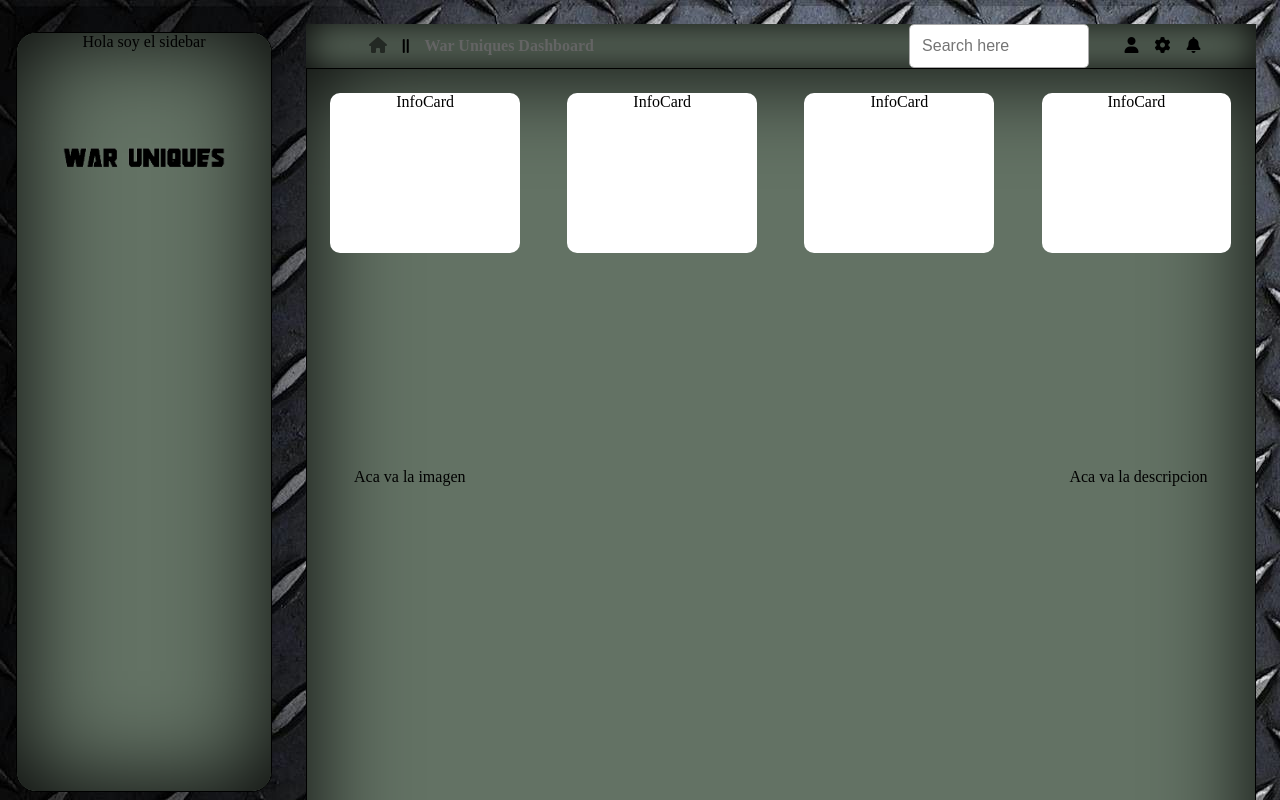
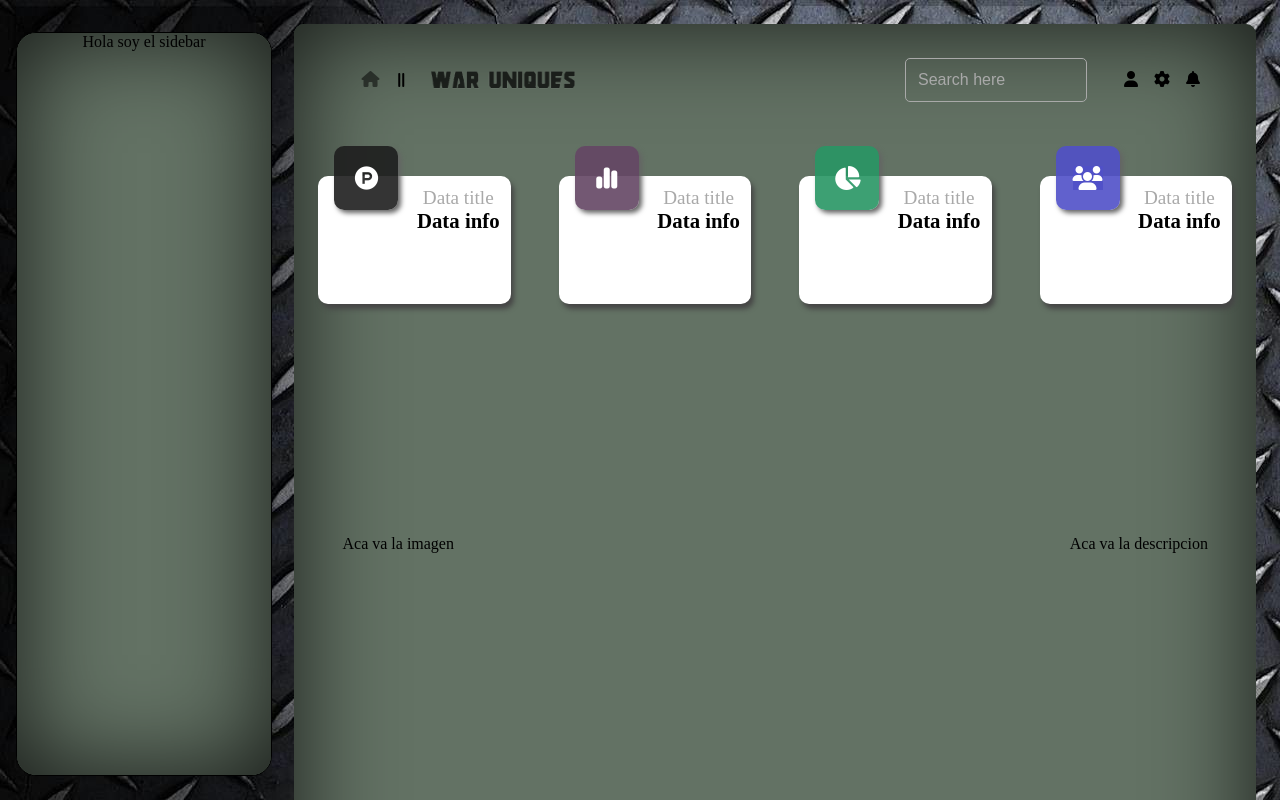
Before and after one commit to diego1005/war_uniques, a React (Create React App) app in the folder dashboard/: page / in a window 1280 px wide. Shown: the top 800 px of the page. Built offline with nearby package versions, Linux system fonts and the light colour scheme.

Commit message:
adding styles to dashboard

```diff
--- a/dashboard/src/Components/Footer/Footer.css
+++ b/dashboard/src/Components/Footer/Footer.css
@@ -1,7 +1,4 @@
 .footer {
     width: 100%;
     text-align: center;
-    border: 1px solid black;
-    background-color: rgb(99,114,100);
-    box-shadow: 0px 0px 20px 0px black inset;
 }
--- a/dashboard/src/Components/Header/Header.css
+++ b/dashboard/src/Components/Header/Header.css
@@ -2,7 +2,5 @@
     display: flex;
     justify-content: center;
     width: 100%;
-    height: 15%;
-    background-color: rgb(99,114,100);
-    box-shadow: 0px 0px 40px 0px black inset;
+    height: 7rem;
 }
--- a/dashboard/src/Components/Header/Navbar/Navbar.css
+++ b/dashboard/src/Components/Header/Navbar/Navbar.css
@@ -5,8 +5,10 @@
     text-align: center;
 }
 
-.nav-logo {
-    width: 5rem;
+.logo {
+    width: 10rem;
+    margin-top: 0.8rem;
+    opacity: 0.7;
 }
 
 .nav-left {
--- a/dashboard/src/Components/Header/Navbar/Navbar.jsx
+++ b/dashboard/src/Components/Header/Navbar/Navbar.jsx
@@ -3,6 +3,7 @@ import "./Navbar.css"
 import { Link } from "react-router-dom"
 import SearchBar from "./SearchBar/SearchBar";
 import NavIcon from "./NavIcon/NavIcon";
+import Logo from '../../../Assets/img/war_uniques-logo-min.png'
 
 function Navbar() {
   return (
@@ -10,7 +11,9 @@ function Navbar() {
       <div className="nav-left">
         <Link to="/"><i className="fa-solid fa-house"></i></Link>
         <i className="fa-solid fa-grip-lines-vertical"></i>
-        <p className='left-title'>War Uniques Dashboard</p>
+        <p className='left-title'>
+        <img className='logo' src={Logo} alt="Logo"/>
+        </p>
       </div>
       {/* <Link to="/test"><i className="fa-solid fa-house"></i></Link> */}
       <div className="nav-right">
--- a/dashboard/src/Components/Header/Navbar/SearchBar/SearchBar.css
+++ b/dashboard/src/Components/Header/Navbar/SearchBar/SearchBar.css
@@ -10,6 +10,11 @@
 .search-in {
     width: 100%;
     font-size: 1rem;
+    background-color: transparent;
     padding: 12px;
     border: none;
 }
+
+.search-in::placeholder {
+    color: darkgrey;
+}
--- a/dashboard/src/Components/Main/Main.css
+++ b/dashboard/src/Components/Main/Main.css
@@ -1,8 +1,4 @@
 .main {
     width: 100%;
     text-align: center;
-    border: 1px solid black;
-    background-color: rgb(99,114,100);
-    box-shadow: 0px 0px 100px 0px black inset;
-
 }
--- a/dashboard/src/Components/Main/SectionTop/InfoCard/InfoCard.css
+++ b/dashboard/src/Components/Main/SectionTop/InfoCard/InfoCard.css
@@ -1,6 +1,66 @@
 .info-card {
+    display: flex;
+    flex-direction: column;
+    justify-content: space-between;
+    align-items: center;
     width: 20%;
-    height: 10rem;
+    height: 8rem;
     background-color: white;
     border-radius: 10px;
+    box-shadow: 3px 5px 5px 0px rgb(70, 70, 70);
 }
+
+.top-card {
+    display: flex;
+    justify-content: space-between;
+    align-items: center;
+    width: 100%;
+}
+
+.icon-card {
+    position: relative;
+    bottom: 2rem;
+    left: 1rem;
+    display: flex;
+    justify-content: center;
+    align-items: center;
+    width: 4rem;
+    height: 4rem;
+    border-radius: 10px;
+    box-shadow: 3px 3px 5px 0px rgb(100, 100, 100);
+}
+
+.f-icon {
+    background-color: rgba(30, 30, 30, 0.9);
+}
+
+.s-icon {
+    background-color: rgba(100, 70, 100, 0.9);
+}
+
+.t-icon {
+    background-color: rgba(40, 150, 100, 0.9);
+}
+
+.fh-icon {
+    background-color: rgba(80, 80, 200, 0.9);
+}
+
+.icon {
+    font-size: 1.5rem;
+    color: white;
+}
+
+.data-card {
+    padding: 0.7rem;
+}
+
+.data-title {
+    font-size: 1.2rem;
+    color: darkgrey
+}
+
+.data-info {
+    font-size: 1.3rem;
+    font-weight: bold;
+}
--- a/dashboard/src/Components/Main/SectionTop/InfoCard/InfoCard.jsx
+++ b/dashboard/src/Components/Main/SectionTop/InfoCard/InfoCard.jsx
@@ -1,11 +1,21 @@
 import React from 'react'
 import "./InfoCard.css";
 
-function InfoCard() {
+function InfoCard(props) {
   return (
     <div className='info-card'>
-      InfoCard
+      <div className="top-card">
+        {props.icon}
+        <div className="data-card">
+          <p className="data-title">Data title</p>
+          <p className="data-info">Data info</p>
+        </div>
       </div>
+      <div className="middle-card"></div>
+      <div className="bottom-card">
+
+      </div>
+    </div>
   )
 }
 
--- a/dashboard/src/Components/Main/SectionTop/SectionTop.jsx
+++ b/dashboard/src/Components/Main/SectionTop/SectionTop.jsx
@@ -5,10 +5,26 @@ import InfoCard from "./InfoCard/InfoCard";
 function SectionTop() {
   return (
     <div className='section-top'>
-      <InfoCard></InfoCard>
-      <InfoCard></InfoCard>
-      <InfoCard></InfoCard>
-      <InfoCard></InfoCard>
+      <InfoCard icon={
+        <div className="icon-card f-icon">
+          <i className='fa-brands fa-product-hunt icon'></i>
+        </div>
+      }></InfoCard>
+      <InfoCard icon={
+        <div className="icon-card s-icon">
+          <i className="fa-solid fa-chart-simple icon"></i>
+        </div>
+      }></InfoCard>
+      <InfoCard icon={
+        <div className="icon-card t-icon">
+          <i className="fa-solid fa-chart-pie icon"></i>
+        </div>
+      }></InfoCard>
+      <InfoCard icon={
+        <div className="icon-card fh-icon">
+          <i className="fa-solid fa-users icon fh-icon"></i>
+        </div>
+      }></InfoCard>
     </div>
   )
 }
--- a/dashboard/src/Components/Sidebar/Sidebar.css
+++ b/dashboard/src/Components/Sidebar/Sidebar.css
@@ -1,17 +1,11 @@
 .sidebar {
     position: fixed;
     width: 20%;
-    height: 95%;
+    height: 93%;
     margin: 2rem 1rem;
     text-align: center;
+    background-color: rgb(99,114,100);
+    box-shadow: 0px 0px 100px 0px rgba(0, 0, 0, 0.8) inset;
     border: 1px solid black;
-    background-color: rgb(99,114,100);
-    box-shadow: 0px 0px 100px 0px black inset;
     border-radius: 20px;
 }
-
-.logo {
-    width: 70%;
-    margin-left: 10%;
-    margin-right: 10%;
-}
--- a/dashboard/src/Components/Sidebar/Sidebar.jsx
+++ b/dashboard/src/Components/Sidebar/Sidebar.jsx
@@ -1,11 +1,9 @@
 import React from 'react'
 import "./Sidebar.css"
-import Logo from '../../Assets/img/WAR_UNIQUES-minimal.jpg'
 
 function Sidebar() {
   return (
     <div className='sidebar'>Hola soy el sidebar
-    <img className='logo' src={Logo} alt="Logo"/>
     </div>
 
   )
--- a/dashboard/src/Pages/Home/Home.css
+++ b/dashboard/src/Pages/Home/Home.css
@@ -9,6 +9,8 @@
     justify-content: space-between;
     align-items: center;
     width: 100%;
-    margin-left: 22%;
-    padding: 24px;
+    background-color: rgb(99,114,100);
+    box-shadow: 0px 0px 100px 0px rgba(0, 0, 0, 0.8) inset;
+    margin: 24px 24px 24px 23%;
+    border-radius: 10px;
 }
```
Also changed, not shown: dashboard/src/Assets/img/war_uniques-logo-min.png (added).
